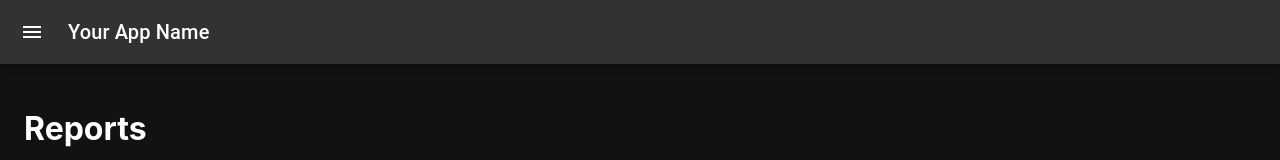
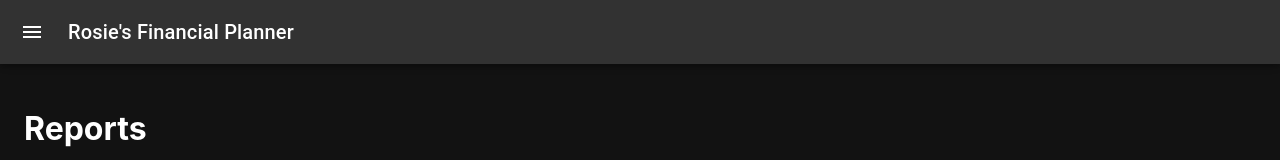
Before and after one commit to rosendot/finances_webpage, a React (Create React App) app: page /reports in a window 1280 px wide. Shown: the top 160 px of the page. Built offline with nearby package versions, Linux system fonts and the light colour scheme.

Commit message:
name change

```diff
--- a/src/App.js
+++ b/src/App.js
@@ -44,7 +44,7 @@ function App() {
                 <MenuIcon />
               </IconButton>
               <Typography variant="h6" noWrap component="div">
-                Your App Name
+                Rosie's Financial Planner
               </Typography>
             </Toolbar>
           </AppBar>
```
